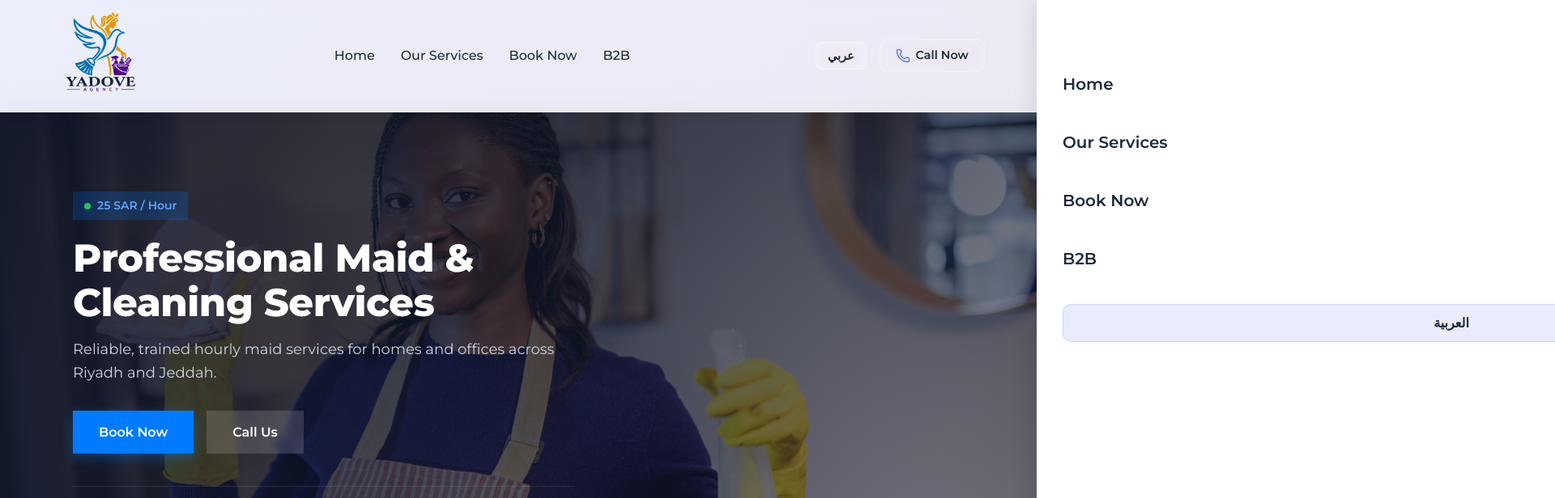
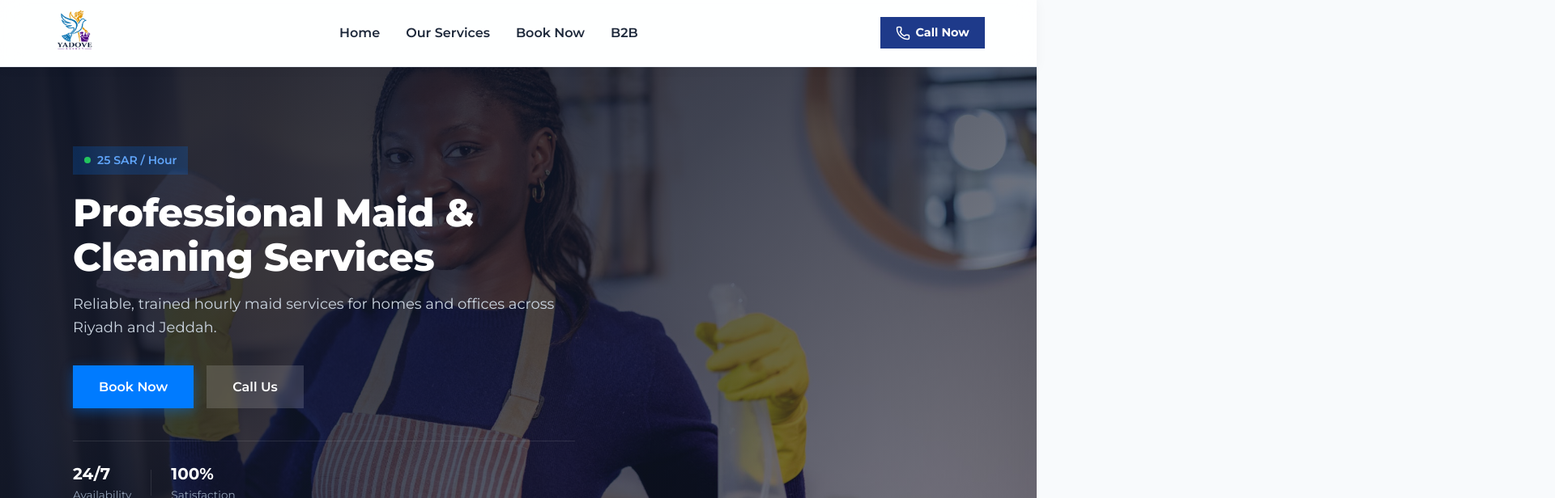
Before and after one commit to benniematiko/yda, a React (Vite) app: page / in a window 1280 px wide. Shown: the top 616 px of the page at 81% size, 1920 px wide, since content can reach past the window. Built offline with nearby package versions, Linux system fonts and the light colour scheme.

Commit message:
added white logo

```diff
--- a/src/components/Footer.css
+++ b/src/components/Footer.css
@@ -1,3 +1,5 @@
+/* src/components/Footer.css */
+
 .footer {
   background: #0f172a; /* very dark blue */
   color: #e2e8f0;
@@ -11,18 +13,27 @@
   padding-block: 3.5rem;
 }
 
-.footer-brand h3 {
-  font-size: 1.4rem;
-  font-weight: 800;
-  color: white;
+/* ===== BRAND & LOGO STYLING ===== */
+.footer-brand {
+  display: flex;
+  flex-direction: column;
+  align-items: flex-start;
+}
+
+.footer-logo {
+  height: 60px;
+  width: auto;
+  object-fit: contain;
   margin-bottom: 0.75rem;
 }
 
 .footer-brand p {
   color: #94a3b8;
   font-size: 0.95rem;
+  margin: 0;
 }
 
+/* ===== CONTACT & LINKS ===== */
 .footer-contact h4,
 .footer-links h4 {
   color: white;
@@ -37,6 +48,8 @@
   display: flex;
   flex-direction: column;
   gap: 0.75rem;
+  padding: 0;
+  margin: 0;
 }
 
 .footer-contact li {
@@ -59,6 +72,7 @@
   color: #10b981; /* emerald */
 }
 
+/* ===== BOTTOM BAR ===== */
 .footer-bottom {
   border-top: 1px solid #1e293b;
   padding-block: 1.25rem;
--- a/src/components/Navbar.css
+++ b/src/components/Navbar.css
@@ -1,29 +1,21 @@
-/* ===== NAVBAR WITH GLASSMORPHISM EFFECT ===== */
+/* src/components/Navbar.css */
+
 .navbar {
   position: sticky;
   top: 0;
   z-index: 1000;
-  /* Glass effect */
-  background: rgba(255, 255, 255, 0.25);
+  background: rgba(255, 255, 255, 0.85);
   backdrop-filter: blur(15px);
   -webkit-backdrop-filter: blur(15px);
-  border-bottom: 1px solid rgba(255, 255, 255, 0.3);
-  box-shadow: 0 2px 15px rgba(0, 0, 0, 0.06);
-}
-
-/* Optional: Add a subtle background pattern for depth */
-.navbar::before {
-  content: '';
-  position: absolute;
-  inset: 0;
-  z-index: -1;
-  background: linear-gradient(135deg, rgba(102, 126, 234, 0.1) 0%, rgba(118, 75, 162, 0.1) 100%);
+  border-bottom: 1px solid rgba(226, 232, 240, 0.8);
+  box-shadow: 0 2px 15px rgba(0, 0, 0, 0.04);
+  overflow-x: clip;
 }
 
 .nav-container {
   max-width: 1200px;
   margin: 0 auto;
-  padding: 0.9rem 1.5rem;
+  padding: 0.75rem 1.5rem;
   display: flex;
   align-items: center;
   justify-content: space-between;
@@ -35,233 +27,143 @@
 .logo {
   display: flex;
   align-items: center;
-  gap: 0.5rem;
-  font-weight: 700;
-  font-size: 1.25rem;
-  color: #1e3a8a; /* deep royal blue */
 }
 
 .logo-image {
-  height: 100px;
-  width: 120px;
+  height: 50px;
+  width: auto;
   object-fit: contain;
 }
 
-.logo-icon {
-  font-size: 1.5rem;
-}
-
-/* ===== DESKTOP NAVIGATION LINKS ===== */
+/* ===== DESKTOP LINKS ===== */
 .nav-links {
   display: flex;
   gap: 2rem;
   list-style: none;
+  margin: 0;
+  padding: 0;
 }
 
 .nav-links a {
   text-decoration: none;
   color: #1e293b;
-  font-weight: 500;
-  transition: all 0.3s ease;
-  position: relative;
+  font-weight: 600;
+  transition: color 0.2s ease;
   padding: 0.5rem 0;
 }
 
 .nav-links a:hover {
-  color: #667eea; /* purple-blue */
+  color: #1e3a8a;
 }
 
-/* Glass underline effect */
-.nav-links a::after {
-  content: '';
-  position: absolute;
-  bottom: 0;
-  left: 50%;
-  width: 0;
-  height: 2px;
-  background: linear-gradient(90deg, #667eea, #764ba2);
-  transition: all 0.3s ease;
-  transform: translateX(-50%);
-  border-radius: 2px;
-}
-
-.nav-links a:hover::after {
-  width: 100%;
-}
-
-/* ===== NAV ACTIONS (Language + Call Button) ===== */
+/* ===== NAV ACTIONS ===== */
 .nav-actions {
   display: flex;
   align-items: center;
-  gap: 1rem;
 }
 
-/* Language Button - Glass Style */
-.lang-btn {
-  background: rgba(255, 255, 255, 0.3);
-  backdrop-filter: blur(10px);
-  -webkit-backdrop-filter: blur(10px);
-  border: 1px solid rgba(255, 255, 255, 0.4);
-  padding: 0.45rem 0.9rem;
-  border-radius: 8px;
-  font-weight: 600;
-  cursor: pointer;
-  color: #1e293b;
-  transition: all 0.3s ease;
-  font-size: 0.9rem;
-}
-
-.lang-btn:hover {
-  background: rgba(255, 255, 255, 0.5);
-  transform: scale(1.05);
-  border-color: rgba(255, 255, 255, 0.6);
-  box-shadow: 0 4px 15px rgba(0, 0, 0, 0.08);
-}
-
-/* Call Button - Glass Style */
 .call-btn {
-  display: flex;
+  display: inline-flex;
   align-items: center;
   gap: 0.4rem;
-  background: rgba(255, 255, 255, 0.25);
-  backdrop-filter: blur(10px);
-  -webkit-backdrop-filter: blur(10px);
-  border: 1px solid rgba(255, 255, 255, 0.3);
-  color: #1e293b;
+  background: #1e3a8a;
+  color: #ffffff;
   padding: 0.5rem 1.2rem;
-  border-radius: 10px;
+  border-radius: 0;
   text-decoration: none;
-  font-weight: 600;
+  font-weight: 700;
   font-size: 0.9rem;
-  transition: all 0.3s ease;
+  transition: opacity 0.2s ease;
 }
 
 .call-btn:hover {
-  background: rgba(255, 255, 255, 0.4);
-  transform: scale(1.05);
-  box-shadow: 0 4px 15px rgba(0, 0, 0, 0.1);
+  opacity: 0.9;
 }
 
-.call-btn svg {
-  color: #667eea;
+/* ===== HAMBURGER ===== */
+.hamburger {
+  display: none;
+  background: transparent;
+  border: none;
+  cursor: pointer;
+  color: #1e293b;
+  padding: 0.25rem;
 }
 
-/* ===== HAMBURGER MENU (Mobile) ===== */
-.hamburger {
-  display: none;
-  background: rgba(255, 255, 255, 0.3);
-  backdrop-filter: blur(10px);
-  -webkit-backdrop-filter: blur(10px);
-  border: 1px solid rgba(255, 255, 255, 0.3);
-  border-radius: 8px;
-  cursor: pointer;
-  color: #1e293b;
-  padding: 0.5rem;
-  transition: all 0.3s ease;
-}
-
-.hamburger:hover {
-  background: rgba(255, 255, 255, 0.5);
-  transform: rotate(90deg);
-}
-
-/* ===== MOBILE MENU - slides 80% from RIGHT ===== */
+/* ===== MOBILE MENU ===== */
 .mobile-menu {
   position: fixed;
   top: 0;
-  right: -80%; /* hidden off-screen to the right */
+  right: 0;
   width: 80%;
+  max-width: 320px;
   height: 100vh;
-  background: rgba(255, 255, 255, 0.95);
-  backdrop-filter: blur(20px);
-  -webkit-backdrop-filter: blur(20px);
+  background: #ffffff;
   z-index: 1100;
-  padding: 5rem 2rem 2rem;
-  transition: right 0.35s ease;
-  box-shadow: -5px 0 25px rgba(0, 0, 0, 0.1);
+  padding: 4rem 2rem 2rem;
+  box-shadow: -5px 0 25px rgba(0, 0, 0, 0.15);
+  display: flex;
+  flex-direction: column;
+  justify-content: space-between;
+  transform: translateX(100%);
+  transition: transform 0.3s ease-in-out;
+  visibility: hidden;
 }
 
 .mobile-menu.open {
-  right: 0; /* slides in */
+  transform: translateX(0);
+  visibility: visible;
+}
+
+.mobile-close-btn {
+  position: absolute;
+  top: 1.25rem;
+  left: 1.25rem;
+  background: transparent;
+  border: none;
+  cursor: pointer;
+  color: #1e293b;
 }
 
 .mobile-menu ul {
   list-style: none;
   display: flex;
   flex-direction: column;
-  gap: 1.5rem;
+  gap: 1.25rem;
+  padding: 0;
+  margin: 0;
 }
 
 .mobile-menu a {
-  font-size: 1.25rem;
+  font-size: 1.15rem;
   color: #1e293b;
   text-decoration: none;
-  font-weight: 600;
-  transition: all 0.2s;
-  display: block;
-  padding: 0.5rem 0;
+  font-weight: 700;
 }
 
-.mobile-menu a:hover {
-  color: #667eea;
-  transform: translateX(8px);
+.mobile-actions {
+  display: flex;
+  flex-direction: column;
+  gap: 0.75rem;
+  margin-top: 2rem;
 }
 
-/* Mobile Language Button - Glass Style */
-.lang-btn.mobile {
-  margin-top: 2rem;
+.call-btn.mobile {
   width: 100%;
-  padding: 0.8rem;
-  background: rgba(102, 126, 234, 0.15);
-  backdrop-filter: blur(10px);
-  -webkit-backdrop-filter: blur(10px);
-  border: 1px solid rgba(102, 126, 234, 0.2);
-  border-radius: 10px;
-  font-size: 1rem;
-  font-weight: 600;
-  cursor: pointer;
-  color: #1e293b;
-  transition: all 0.3s ease;
-}
-
-.lang-btn.mobile:hover {
-  background: rgba(102, 126, 234, 0.25);
-  transform: scale(1.02);
-  box-shadow: 0 4px 15px rgba(102, 126, 234, 0.2);
+  justify-content: center;
+  padding: 0.85rem;
+  text-align: center;
 }
 
 /* ===== OVERLAY ===== */
 .overlay {
   position: fixed;
   inset: 0;
-  background: rgba(0, 0, 0, 0.3);
-  backdrop-filter: blur(5px);
-  -webkit-backdrop-filter: blur(5px);
+  background: rgba(0, 0, 0, 0.4);
   z-index: 1050;
-  animation: fadeIn 0.3s ease;
 }
 
-@keyframes fadeIn {
-  from {
-    opacity: 0;
-  }
-  to {
-    opacity: 1;
-  }
-}
-
-/* ===== RESPONSIVE DESIGN ===== */
-@media (max-width: 992px) {
-  .nav-container {
-    padding: 0.7rem 1.2rem;
-  }
-
-  .logo-image {
-    height: 80px;
-    width: 100px;
-  }
-}
-
+/* ===== RESPONSIVE BREAKPOINTS ===== */
 @media (max-width: 768px) {
   .nav-links,
   .nav-actions {
@@ -271,34 +173,4 @@
   .hamburger {
     display: block;
   }
-
-  .nav-container {
-    padding: 0.6rem 1rem;
-  }
-
-  .logo-image {
-    height: 60px;
-    width: 80px;
-  }
 }
-
-@media (max-width: 480px) {
-  .nav-container {
-    padding: 0.5rem 0.8rem;
-  }
-
-  .logo-image {
-    height: 50px;
-    width: 65px;
-  }
-
-  .mobile-menu {
-    width: 85%;
-    right: -85%;
-    padding: 4rem 1.5rem 2rem;
-  }
-
-  .mobile-menu a {
-    font-size: 1.1rem;
-  }
-}
--- a/src/components/Navbar.jsx
+++ b/src/components/Navbar.jsx
@@ -1,31 +1,22 @@
+// src/components/Navbar.jsx
 import { useState } from 'react';
 import { Menu, X, Phone } from 'lucide-react';
 import { useLanguage } from '../context/LanguageContext';
 import './Navbar.css';
 
 export default function Navbar() {
-  const { lang, toggleLanguage, t } = useLanguage();
+  const { t } = useLanguage();
   const [isOpen, setIsOpen] = useState(false);
 
   return (
     <nav className="navbar">
       <div className="nav-container">
         {/* Logo */}
-
-
-
-
-
         <div className="logo">
           <a href="/">
             <img src="/yadove.png" alt="Yadove Agency Logo" className="logo-image" />
           </a>
-          {/* <span className="logo-text">Yadove Agency</span> */}
         </div>
-
-
-
-
 
         {/* Desktop Links */}
         <ul className="nav-links">
@@ -35,37 +26,42 @@ export default function Navbar() {
           <li><a href="#b2b">B2B</a></li>
         </ul>
 
-        {/* Language + Call button */}
+        {/* Call button */}
         <div className="nav-actions">
-          <button className="lang-btn" onClick={toggleLanguage}>
-            {lang === 'ar' ? 'EN' : 'عربي'}
-          </button>
-          <a href="tel:+966500000000" className="call-btn">
+          <a href="tel:+966534851367" className="call-btn">
             <Phone size={18} />
             <span>{t.call}</span>
           </a>
         </div>
 
-        {/* Hamburger (mobile) */}
-        <button className="hamburger" onClick={() => setIsOpen(!isOpen)}>
+        {/* Hamburger (Mobile trigger only) */}
+        <button className="hamburger" onClick={() => setIsOpen(!isOpen)} aria-label="Toggle Menu">
           {isOpen ? <X size={28} /> : <Menu size={28} />}
         </button>
       </div>
 
-      {/* Mobile Menu - slides from the RIGHT (80% width) */}
+      {/* Mobile Drawer */}
       <div className={`mobile-menu ${isOpen ? 'open' : ''}`}>
+        <button className="mobile-close-btn" onClick={() => setIsOpen(false)} aria-label="Close Menu">
+          <X size={24} />
+        </button>
+
         <ul>
           <li><a href="#home" onClick={() => setIsOpen(false)}>{t.home}</a></li>
           <li><a href="#services" onClick={() => setIsOpen(false)}>{t.services}</a></li>
           <li><a href="#booking" onClick={() => setIsOpen(false)}>{t.bookNow}</a></li>
           <li><a href="#b2b" onClick={() => setIsOpen(false)}>B2B</a></li>
         </ul>
-        <button className="lang-btn mobile" onClick={toggleLanguage}>
-          {lang === 'ar' ? 'English' : 'العربية'}
-        </button>
+
+        <div className="mobile-actions">
+          <a href="tel:+966534851367" className="call-btn mobile" onClick={() => setIsOpen(false)}>
+            <Phone size={18} />
+            <span>{t.call}</span>
+          </a>
+        </div>
       </div>
 
-      {/* Dark overlay when menu is open */}
+      {/* Backdrop */}
       {isOpen && <div className="overlay" onClick={() => setIsOpen(false)}></div>}
     </nav>
   );
```
Also changed, not shown: src/components/Footer.jsx (+11 -4 lines), src/components/ServicesGrid.jsx (+5 -5 lines), public/yadove__white.png (added).
